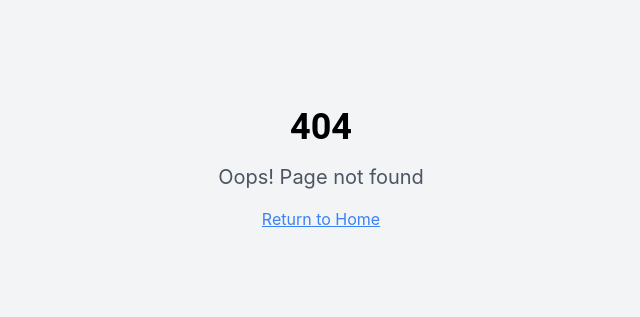
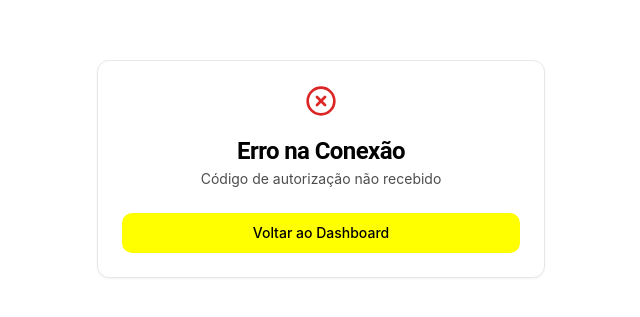
Before and after one commit to Drr051291/mercadofacil-assistente, a React (Vite) app: page /ml-callback in a window 1280 px wide. Before the commit this address had no page. Shown: the part 231-548 px from the top of the page, without its empty margins (319-959 px from the left). Built offline with nearby package versions, Linux system fonts and the light colour scheme.

Commit message:
Corrigir erro de conexão ML
Corrigido erro ao conectar com Mercado Livre, que exibia uma página de erro após a tentativa de integração.

```diff
--- a/src/App.tsx
+++ b/src/App.tsx
@@ -9,6 +9,7 @@ import { User, Session } from "@supabase/supabase-js";
 import Index from "./pages/Index";
 import Auth from "./pages/Auth";
 import AdminPanel from "./pages/AdminPanel";
+import MLCallback from "./pages/MLCallback";
 import NotFound from "./pages/NotFound";
 
 const queryClient = new QueryClient();
@@ -54,6 +55,7 @@ const App = () => {
         <BrowserRouter>
           <Routes>
             <Route path="/auth" element={<Auth />} />
+            <Route path="/ml-callback" element={<MLCallback />} />
             <Route path="/admin" element={<AdminPanel />} />
             <Route path="/" element={user ? <Index /> : <Auth />} />
             {/* ADD ALL CUSTOM ROUTES ABOVE THE CATCH-ALL "*" ROUTE */}
--- /dev/null
+++ b/src/pages/MLCallback.tsx
@@ -0,0 +1,118 @@
+import { useEffect, useState } from 'react';
+import { useNavigate } from 'react-router-dom';
+import { supabase } from '@/integrations/supabase/client';
+import { Card, CardContent, CardDescription, CardHeader, CardTitle } from '@/components/ui/card';
+import { Button } from '@/components/ui/button';
+import { CheckCircle, XCircle, Loader2 } from 'lucide-react';
+import { toast } from 'sonner';
+
+export default function MLCallback() {
+  const [status, setStatus] = useState<'loading' | 'success' | 'error'>('loading');
+  const [message, setMessage] = useState('Processando autorização...');
+  const navigate = useNavigate();
+
+  useEffect(() => {
+    const processCallback = async () => {
+      try {
+        const urlParams = new URLSearchParams(window.location.search);
+        const code = urlParams.get('code');
+        const state = urlParams.get('state');
+        const error = urlParams.get('error');
+
+        // Verificar se houve erro na autorização
+        if (error) {
+          setStatus('error');
+          setMessage(`Erro na autorização: ${error}`);
+          return;
+        }
+
+        // Verificar se o código foi recebido
+        if (!code) {
+          setStatus('error');
+          setMessage('Código de autorização não recebido');
+          return;
+        }
+
+        // Verificar state para segurança (opcional, mas recomendado)
+        const savedState = localStorage.getItem('ml_auth_state');
+        if (savedState && state !== savedState) {
+          setStatus('error');
+          setMessage('Estado de segurança inválido');
+          return;
+        }
+
+        // Limpar state do localStorage
+        localStorage.removeItem('ml_auth_state');
+
+        // Chamar Edge Function para trocar código por token
+        const { data, error: exchangeError } = await supabase.functions.invoke('ml-auth', {
+          body: { code }
+        });
+
+        if (exchangeError) {
+          console.error('Erro ao trocar código por token:', exchangeError);
+          setStatus('error');
+          setMessage('Erro ao completar autorização');
+          return;
+        }
+
+        if (data.success) {
+          setStatus('success');
+          setMessage('Conta conectada com sucesso!');
+          toast.success('Mercado Livre conectado com sucesso!');
+
+          // Redirecionar após 2 segundos
+          setTimeout(() => {
+            navigate('/');
+          }, 2000);
+        } else {
+          setStatus('error');
+          setMessage(data.error || 'Erro desconhecido');
+        }
+
+      } catch (error) {
+        console.error('Erro no callback:', error);
+        setStatus('error');
+        setMessage('Erro inesperado durante a autorização');
+      }
+    };
+
+    processCallback();
+  }, [navigate]);
+
+  const handleRetry = () => {
+    navigate('/');
+  };
+
+  return (
+    <div className="min-h-screen flex items-center justify-center bg-background p-4">
+      <Card className="w-full max-w-md">
+        <CardHeader className="text-center">
+          <div className="flex justify-center mb-4">
+            {status === 'loading' && <Loader2 className="h-8 w-8 animate-spin text-blue-600" />}
+            {status === 'success' && <CheckCircle className="h-8 w-8 text-green-600" />}
+            {status === 'error' && <XCircle className="h-8 w-8 text-red-600" />}
+          </div>
+          <CardTitle>
+            {status === 'loading' && 'Conectando...'}
+            {status === 'success' && 'Sucesso!'}
+            {status === 'error' && 'Erro na Conexão'}
+          </CardTitle>
+          <CardDescription>{message}</CardDescription>
+        </CardHeader>
+        <CardContent>
+          {status === 'error' && (
+            <Button onClick={handleRetry} className="w-full">
+              Voltar ao Dashboard
+            </Button>
+          )}
+          {status === 'success' && (
+            <div className="text-center text-sm text-muted-foreground">
+              Redirecionando em instantes...
+            </div>
+          )}
+        </CardContent>
+      </Card>
+    </div>
+  );
+}
```
